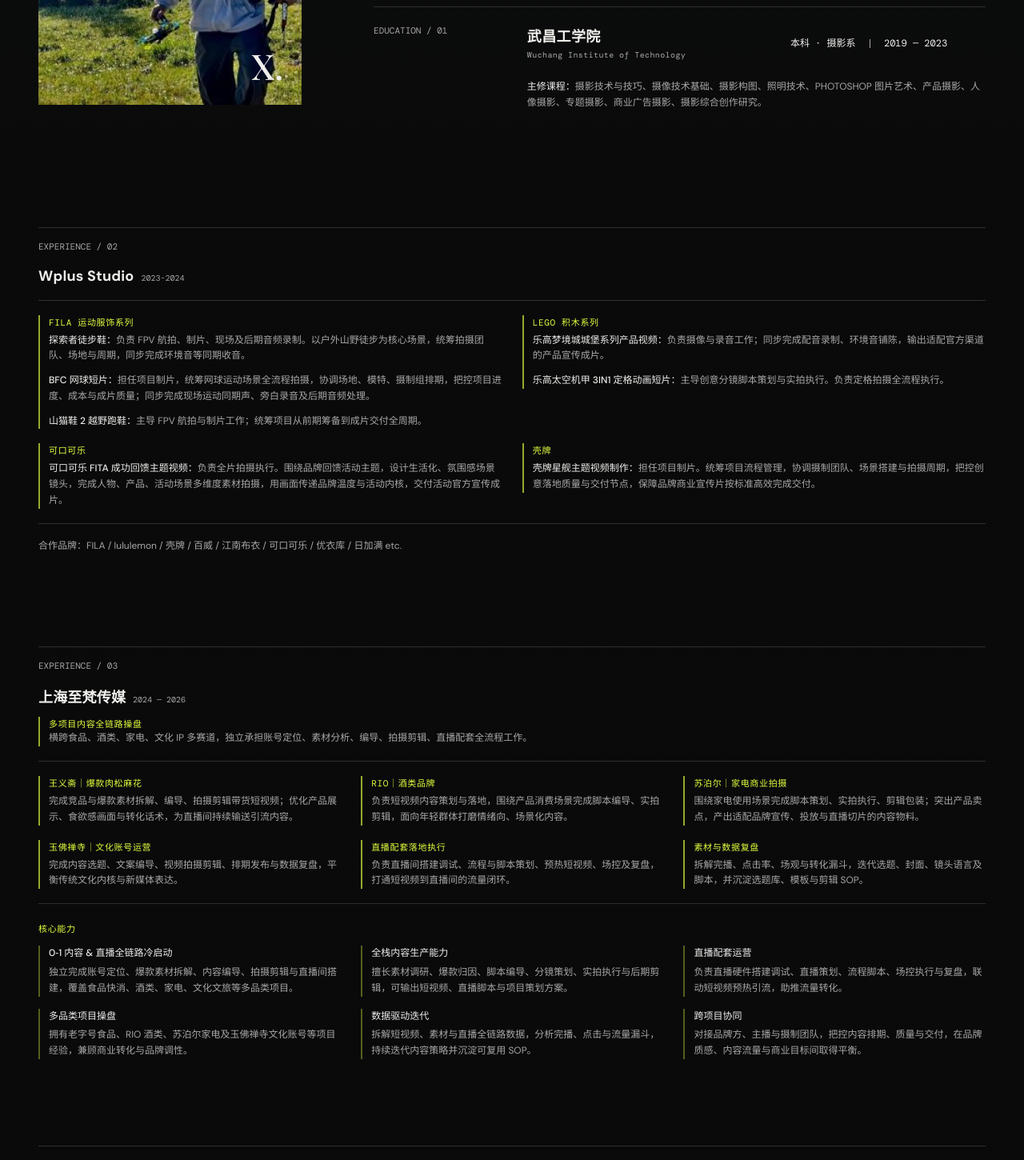
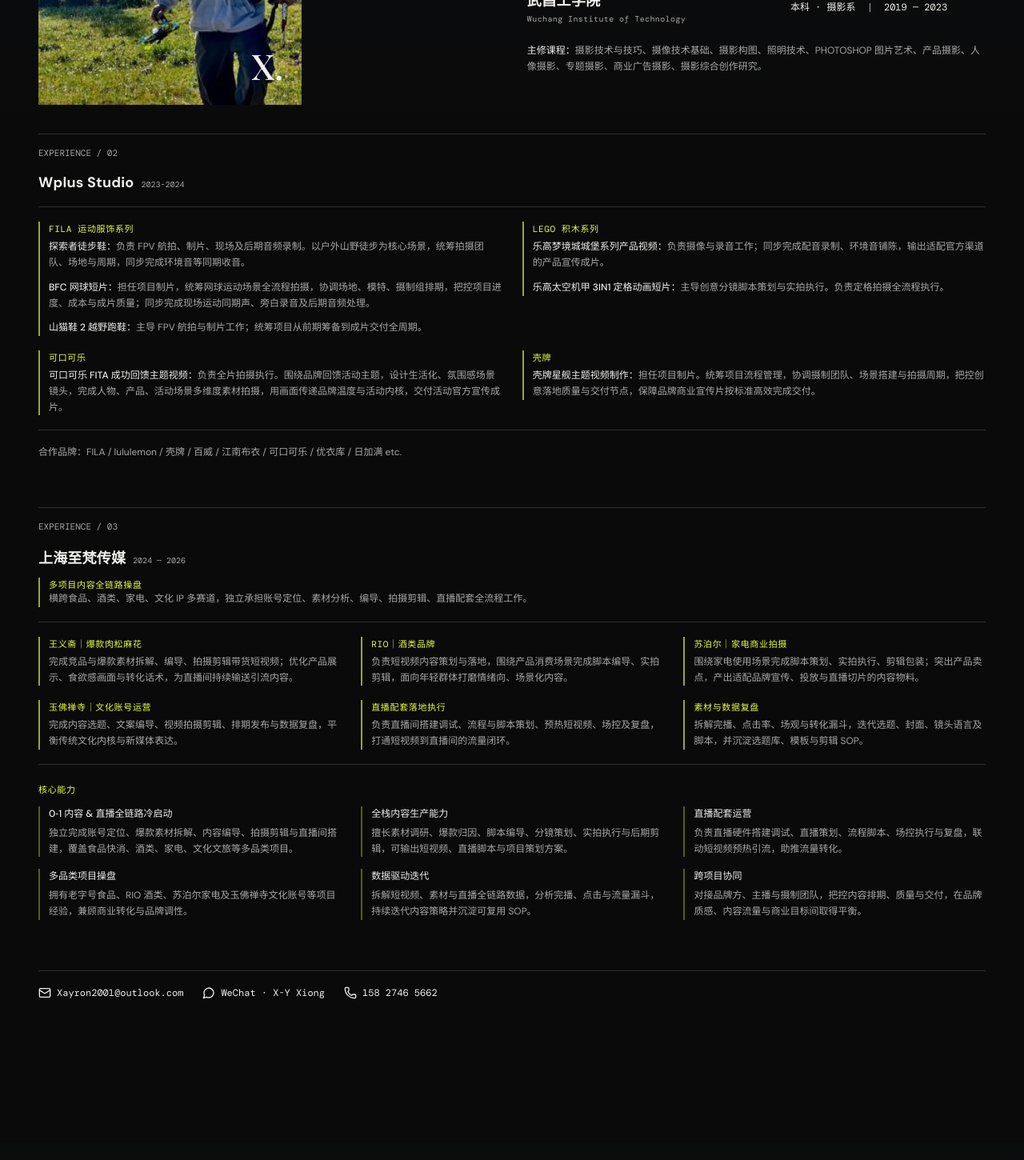
Before and after one commit to Kokoro111/Xayron-, a React (Vite) app: page / in a window 1280 px wide. Shown: the part 1330-2780 px from the top of the page at 80% size. Built offline with nearby package versions, Linux system fonts and the light colour scheme; a web font is replaced by a local one.

Commit message:
Update styles.css

```diff
--- a/src/styles.css
+++ b/src/styles.css
@@ -5,6 +5,7 @@
 
 /* Hero → About: a shared, diffuse light field removes the hard section break. */
 .hero:after{content:'';position:absolute;z-index:1;width:130vw;height:310px;left:-15vw;bottom:-180px;background:radial-gradient(ellipse at center,rgba(111,134,46,.48),rgba(24,29,29,.2) 42%,transparent 71%);filter:blur(32px);pointer-events:none}.about{position:relative;isolation:isolate;padding-top:215px;background:linear-gradient(180deg,#121613 0,#0a0a0b 38%)}.about:before{content:'';position:absolute;z-index:-1;width:110vw;height:310px;left:-5vw;top:-135px;background:radial-gradient(ellipse at 50% 0,rgba(120,145,45,.32),rgba(17,22,17,.32) 42%,transparent 72%);filter:blur(28px);pointer-events:none}
+.about-grid { row-gap: clamp(20px, 3.5vw, 70px); }
 
 /* Personal-photo crops: portrait-friendly framing for the supplied outdoor image. */
 .crop-eye img{object-position:50% 33%;transform:scale(1.42)}.crop-mouth img{object-position:49% 64%;transform:scale(1.48)}.portrait img{object-position:center 42%;filter:grayscale(.62) contrast(1.08) saturate(.72)}
@@ -142,8 +143,8 @@
     grid-column: 1 / 4;
     grid-template-columns: repeat(3, minmax(0, 1fr));
     gap: 18px clamp(18px, 2vw, 30px);
-    /* Offset the grid gap so Education → Experience / 02 is 60% tighter. */
-    margin-top: -34px;
+    /* Keep Education → Experience / 02 proportionate to the tightened row gap. */
+    margin-top: -16px;
     padding-top: 16px;
   }
 
@@ -254,7 +255,7 @@
     grid-column: 1 / 4;
     grid-template-columns: minmax(132px, .48fr) repeat(3, minmax(0, 1fr));
     gap: 18px clamp(18px, 2vw, 30px);
-    margin-top: 26px;
+    margin-top: 13px;
     padding-top: 16px;
   }
 
```
